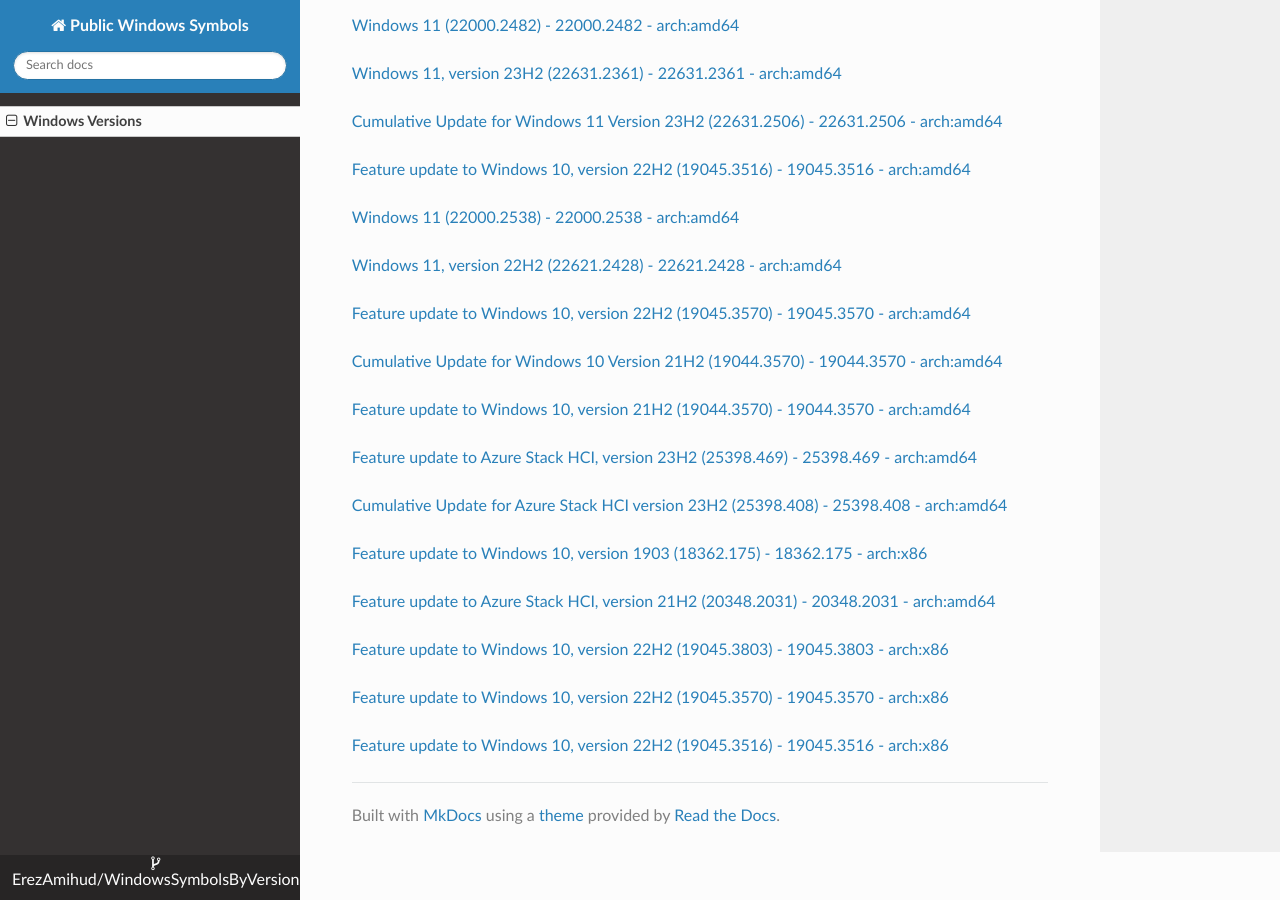
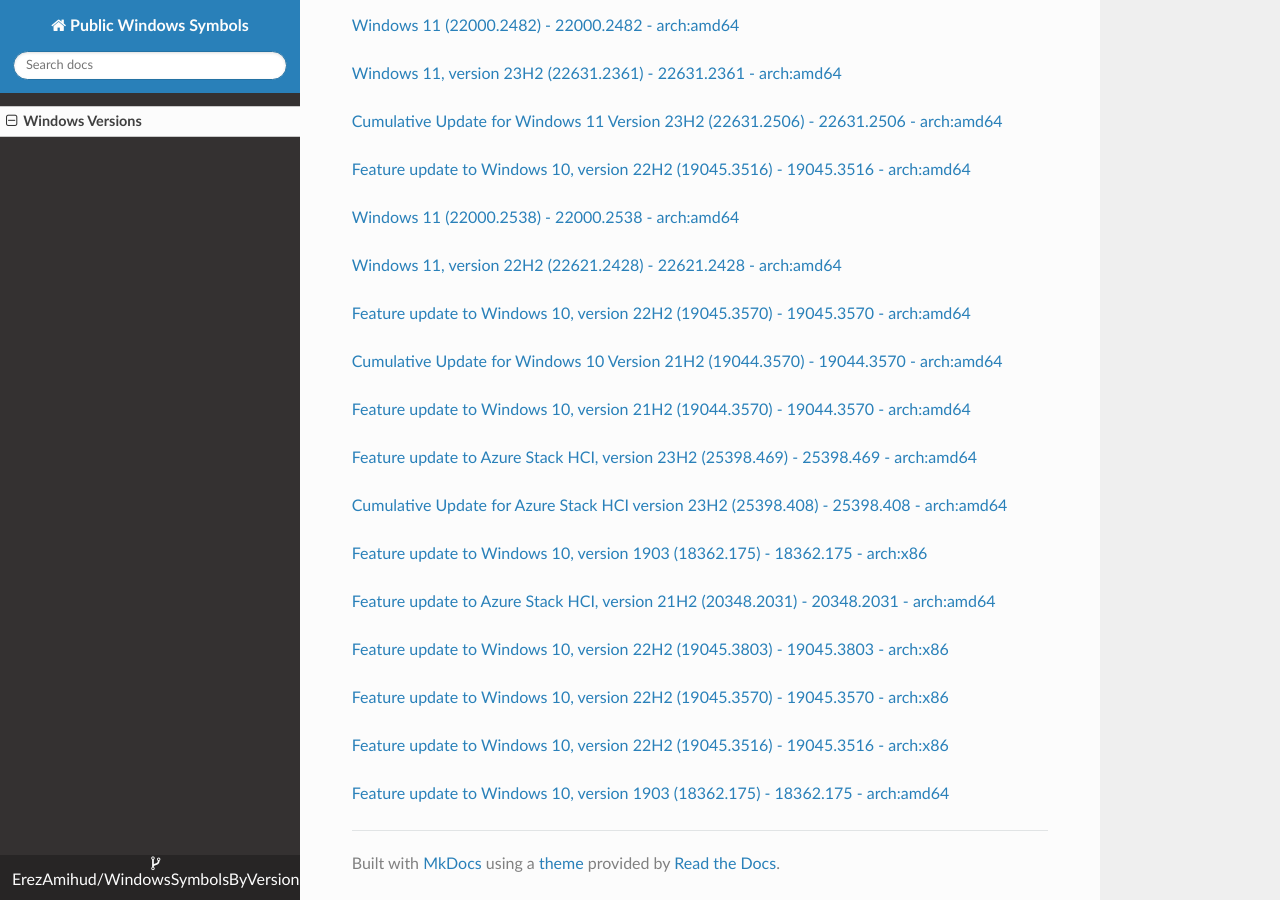
Before and after one commit to ErezAmihud/WindowsSymbolsByVersion, an MkDocs documentation site: the page built from docs/index.md, in a window 1280 px wide and 900 px high, scrolled down 23045 px. Built offline with MkDocs 1.6.1, drawn with Linux system fonts in a browser that asks for light colours; nearby versions of some CDN libraries.

Commit message:
Automated commit, add manifest for e61d6ef4-31f5-4efa-8d73-a62ab2676f2f

```diff
--- a/docs/index.md
+++ b/docs/index.md
@@ -1297,3 +1297,6 @@
 
 
 [Feature update to Windows 10, version 22H2 (19045.3516) - 19045.3516 - arch:x86](https://github.com/ErezAmihud/WindowsSymbolsByVersion/blob/main/manifests/0fb6ccaa-e0d0-4e4d-8127-30a364f80b86.manifest)
+
+
+[Feature update to Windows 10, version 1903 (18362.175) - 18362.175 - arch:amd64](https://github.com/ErezAmihud/WindowsSymbolsByVersion/blob/main/manifests/e61d6ef4-31f5-4efa-8d73-a62ab2676f2f.manifest)
```
Also changed, not shown: process_builds.json (+1 -1 lines), 1 other file.
